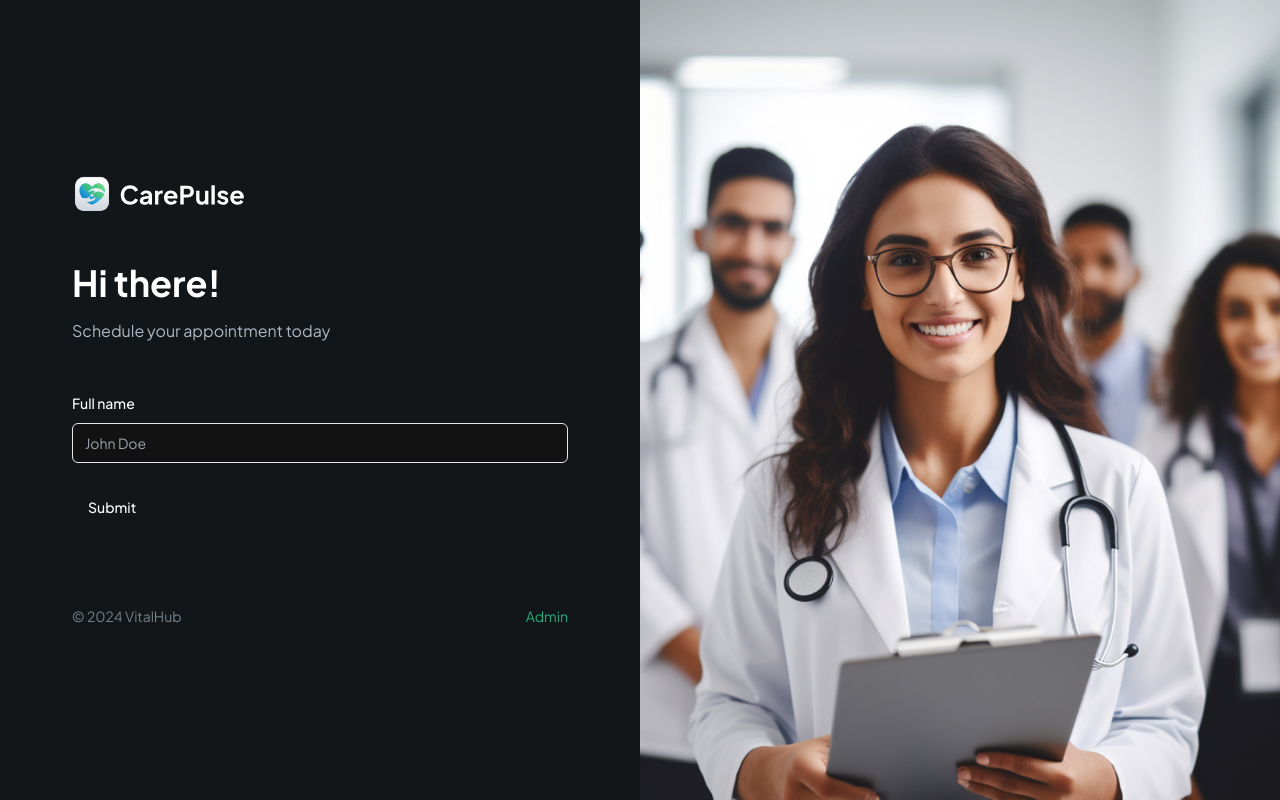
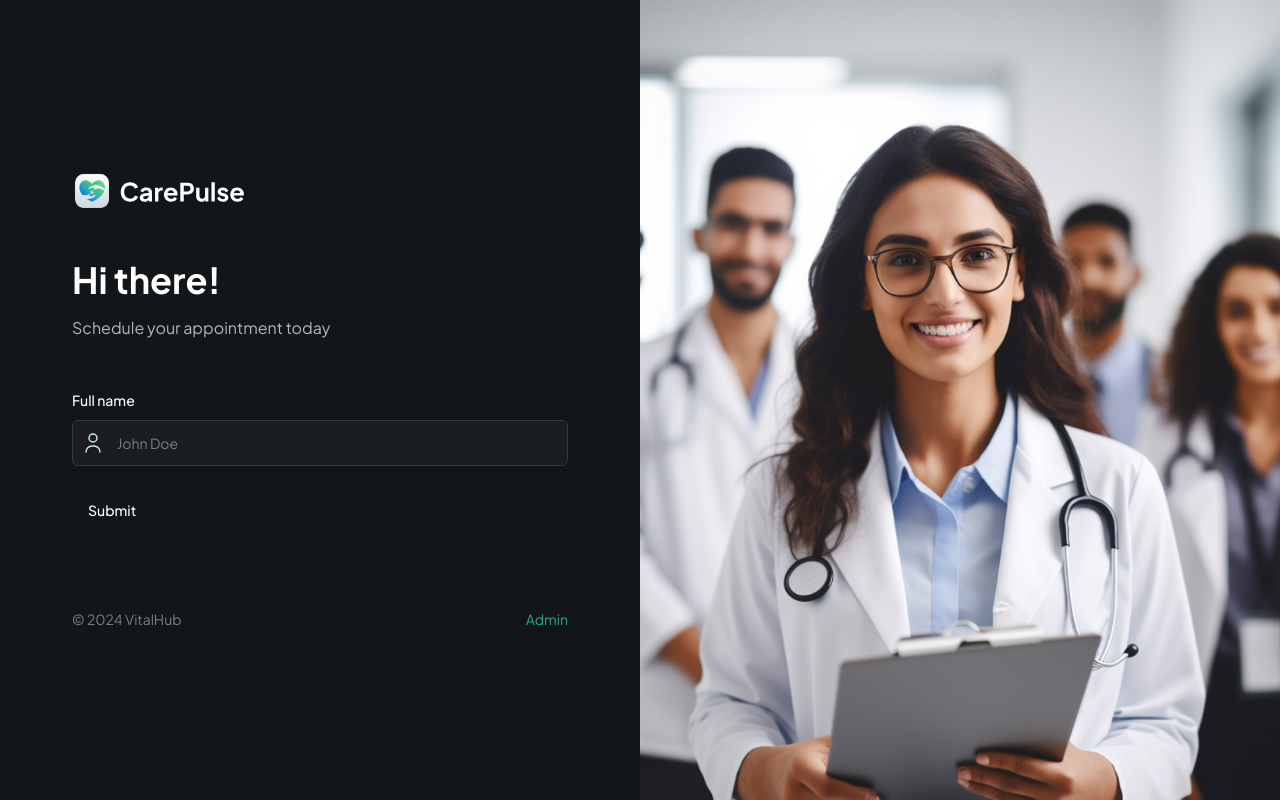
Before and after one commit to VincentBui0/VitalHub, a Next.js app: page / in a window 1280 px wide. Built offline with nearby package versions, Linux system fonts and the light colour scheme.

Commit message:
Added name saving for username input

```diff
--- a/components/CustomFormField.tsx
+++ b/components/CustomFormField.tsx
@@ -11,6 +11,7 @@
 import { Input } from "@/components/ui/input"
 import { Control } from "react-hook-form"
 import { FormFieldType } from "./forms/PatientForm"
+import Image from "next/image"
 
 interface CustomProps {
     control: Control<any>,
@@ -28,12 +29,35 @@
 }
 
 const RenderField = ({ field, props }: {field: any; props: CustomProps}) => {
-    return (
-        <Input
-            type="text"
-            placeholder="John Doe"
-        />
-    )
+  const { fieldType, iconSrc, iconAlt, placeholder, } = props;
+
+    switch (fieldType) {
+      case FormFieldType.INPUT:
+        return (
+          <div className="flex rounded-md border border-dark-500 bg-dark-400">
+            {iconSrc && (
+              <Image
+              src={iconSrc}
+              height={24}
+              width={24}
+              alt={iconAlt || 'icon'}
+              className='ml-2'
+              />
+            )}
+            <FormControl>
+              <Input
+              placeholder={placeholder}
+              {...field}
+              className="shad-input border-0"
+              />
+            </FormControl>
+          </div>
+        )
+        break;
+
+      default:
+        break;
+    }
 }
 
 const CustomFormField = (props: CustomProps) => {
```
